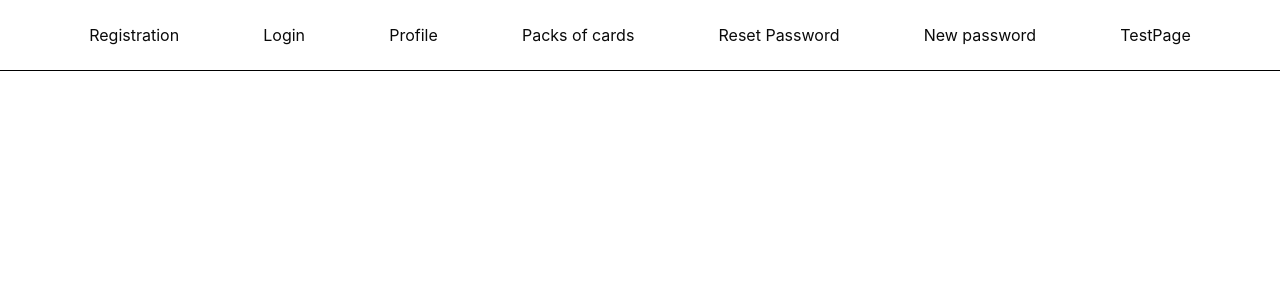
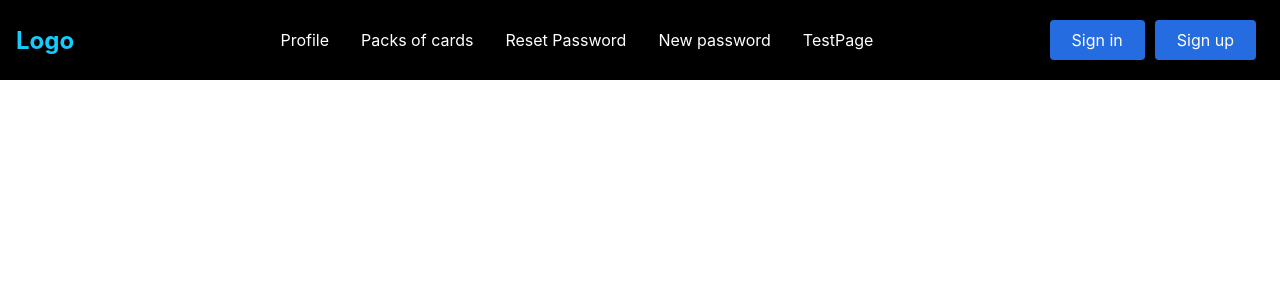
Before and after one commit to MoskvinAndrew/ReactReduxJSCardsProgect, a React (Create React App) app: page / in a window 1280 px wide. Shown: the top 300 px of the page. Built offline with nearby package versions, Linux system fonts and the light colour scheme; no server answers.

Commit message:
was changed navbar menu. were added styled-components and react-icons libs

```diff
--- a/package.json
+++ b/package.json
@@ -16,17 +16,20 @@
     "@types/node": "^12.0.0",
     "@types/react": "^16.9.53",
     "@types/react-dom": "^16.9.8",
+    "@types/styled-components": "^5.1.7",
     "@types/yup": "0.29.0",
     "axios": "^0.21.0",
     "formik": "^2.2.6",
     "material-ui": "^0.20.2",
     "react": "^17.0.1",
     "react-dom": "^17.0.1",
+    "react-icons": "^4.2.0",
     "react-redux": "^7.2.2",
     "react-router-dom": "5.2.0",
     "react-scripts": "4.0.0",
     "redux": "4.0.5",
     "redux-thunk": "2.3.0",
+    "styled-components": "^5.2.1",
     "typescript": "^4.0.3",
     "web-vitals": "^0.2.4",
     "yup": "0.29.0"
--- a/src/n1-main/m1-UI/App.tsx
+++ b/src/n1-main/m1-UI/App.tsx
@@ -5,7 +5,6 @@ import {initializedAppThunk, StatusPageType} from "../m2-BLL/Redux/app-Reducer";
 import {useDispatch, useSelector} from "react-redux";
 import {CircularProgress} from "@material-ui/core";
 import Main from "./Main/Main";
-import { PacksAPI } from '../m3-DAL/api';
 
 export const App = () => {
 
--- a/src/n1-main/m1-UI/Header/Header.tsx
+++ b/src/n1-main/m1-UI/Header/Header.tsx
@@ -1,13 +1,13 @@
 import React from 'react';
-import { Nav } from '../nav/Nav';
+import {NavBar} from '../nav/Nav';
 
 
 const Header: React.FC = () => {
-return (
-    <>
-        <Nav />
-    </>
+    return (
+        <>
+            <NavBar/>
+        </>
 
-)
+    )
 }
 export default Header;
--- a/src/n1-main/m1-UI/Routes/routes.tsx
+++ b/src/n1-main/m1-UI/Routes/routes.tsx
@@ -1,11 +1,11 @@
-import {Route, Switch, useParams} from "react-router-dom";
+import {Route, Switch} from "react-router-dom";
 import TestPage from "../../../pages/test/testPage";
 import PasswordRecovery from "../../../pages/password_recovery/passwordRecovery";
 import NewPassword from "../../../pages/new_password/newPassword";
 import FourOFour from "../../../pages/FourZeroFour/FourZeroFour";
 import React from "react";
 import {RegistrationComponent} from "../../../pages/registration/RegistrationComponent";
-import { Packs } from "../../../pages/packs/Packs";
+import {Packs} from "../../../pages/packs/Packs";
 import {Cards} from "../../../pages/cards/Cards";
 import {RoutingStringConstants} from "../../m3-DAL/routingStringConstants";
 import {LoginComponent} from "../../../pages/login/loginComponent";
--- a/src/n1-main/m1-UI/nav/Nav.tsx
+++ b/src/n1-main/m1-UI/nav/Nav.tsx
@@ -1,18 +1,40 @@
 import React from 'react';
-import {NavLink} from 'react-router-dom';
-import s from './nav.module.css';
 import {RoutingStringConstants} from "../../m3-DAL/routingStringConstants";
+import {Nav, NavBtn, NavBtnLink, NavLink, NavMenu, NavMobileBar} from "./navBarElements";
 
-export const Nav = () => {
+
+export const NavBar = () => {
     return (
-        <div className={s.nav}>
-            <NavLink to= {RoutingStringConstants.registration} >Registration</NavLink>
-            <NavLink to={RoutingStringConstants.login}>Login</NavLink>
-            <NavLink to={RoutingStringConstants.profile}>Profile</NavLink>
-            <NavLink to={RoutingStringConstants.packs}>Packs of cards</NavLink>
-            <NavLink to={RoutingStringConstants.passwordRecovery}>Reset Password</NavLink>
-            <NavLink to={RoutingStringConstants.newPassword}>New password</NavLink>
-            <NavLink to={RoutingStringConstants.testPage}>TestPage</NavLink>
-        </div>
+        <Nav>
+            <NavLink to={'/'}>
+                <h1>Logo</h1>
+            </NavLink>
+            <NavMobileBar/>
+            <NavMenu>
+                <NavLink to={RoutingStringConstants.profile} activeStyle={{color: '#15cdfc'}}>
+                    Profile
+                </NavLink>
+                <NavLink to={RoutingStringConstants.packs} activeStyle={{color: '#15cdfc'}}>
+                    Packs of cards
+                </NavLink>
+                <NavLink to={RoutingStringConstants.passwordRecovery} activeStyle={{color: '#15cdfc'}}>
+                    Reset Password
+                </NavLink>
+                <NavLink to={RoutingStringConstants.newPassword}>
+                    New password
+                </NavLink>
+                <NavLink to={RoutingStringConstants.testPage} activeStyle={{color: '#15cdfc'}}>
+                    TestPage
+                </NavLink>
+            </NavMenu>
+            <NavBtn>
+                <NavBtnLink to={RoutingStringConstants.login}>
+                    Sign in
+                </NavBtnLink>
+                <NavBtnLink to={RoutingStringConstants.registration}>
+                    Sign up
+                </NavBtnLink>
+            </NavBtn>
+        </Nav>
     );
 }
--- a/src/n1-main/m1-UI/nav/nav.module.css
+++ /dev/null
@@ -1,16 +0,0 @@
-.nav{
-    display: flex;
-    justify-content: space-evenly;
-    border-bottom: 1px solid #000000;
-    padding: 15px;
-}
-.nav a{
-    color: #0a0a0a;
-    text-decoration: none;
-    padding: 10px;
-}
-.nav a:hover{
-    color: #3f58d4;
-    text-decoration: none;
-    padding: 10px;
-}
--- /dev/null
+++ b/src/n1-main/m1-UI/nav/navBarElements.ts
@@ -0,0 +1,81 @@
+import styled from 'styled-components';
+import {NavLink as Link} from 'react-router-dom';
+import {FaBars} from 'react-icons/fa';
+
+
+export const Nav = styled.nav`
+  background-color: #000;
+  height: 80px;
+  display: flex;
+  justify-content: space-between;
+  padding: 0.5rem calc((100vw - 1300px)/2);
+  z-index: 10;
+`
+
+export const NavLink = styled(Link)`
+  color: #fff;
+  display: flex;
+  align-items: center;
+  text-decoration: none;
+  padding: 0 1rem;
+  height: 100%;
+  cursor: pointer;
+
+  &.active {
+    color: #15cdfc;
+  }
+`
+
+export const NavMobileBar = styled(FaBars)`
+  display: none;
+  color: #fff;
+
+  @media screen and (max-width: 898px){
+    display: block;
+    position: absolute;
+    top: 0;
+    right: 0;
+    transform: translate(-100%, 75%);
+    font-size: 1.8em;
+    cursor: pointer;
+  }
+`
+
+export const NavMenu = styled.div`
+  display: flex;
+  align-items: center;
+  margin-right: -24px;
+
+  @media screen and (max-width: 898px){
+    display: none;
+  }
+`
+
+export const NavBtn = styled.div`
+  display: flex;
+  align-items: center;
+  margin-right: 24px;
+
+  @media screen and (max-width: 898px){
+    display: none;
+  }
+`
+
+export const NavBtnLink = styled(Link)`
+  border-radius: 4px;
+  background: #256ce1;
+  padding: 10px 22px;
+  color: #fff;
+  border: none;
+  outline: none;
+  cursor: pointer;
+  transition: all 0.2s ease-in-out;
+  text-decoration: none;
+  margin-left: 10px;
+
+  &:hover{
+    transition: all 0.2s ease-in-out;
+    background: #fff;
+    color: #010606;
+  }
+`
--- a/src/n1-main/m2-BLL/Redux/app-Reducer.tsx
+++ b/src/n1-main/m2-BLL/Redux/app-Reducer.tsx
@@ -1,5 +1,5 @@
 import {Dispatch} from "redux";
-import { AuthAPI } from "../../m3-DAL/api";
+import {AuthAPI} from "../../m3-DAL/api";
 import {changeLoginStatusAC} from "./login-reducer";
 import {Redirect} from "react-router-dom";
 import React from "react";
@@ -13,7 +13,7 @@ enum AppActionConsts {
 
 //type
 export type ActionsAppType = ReturnType<typeof setError> |
-    ReturnType<typeof setStatus>|
+    ReturnType<typeof setStatus> |
     ReturnType<typeof setIsInitializedApp>;
 
 export type AppStateType = {
@@ -38,7 +38,7 @@ export const appReducer = (state: AppStateType = initialState, action: ActionsAp
         case AppActionConsts.SET_STATUS:
             return {...state, status: action.status};
         case AppActionConsts.SET_IS_INITIALIZED:
-            return {...state, isInitializedApp:action.isInitialized}
+            return {...state, isInitializedApp: action.isInitialized}
         default:
             return state
     }
@@ -70,16 +70,15 @@ export const initializedAppThunk = () => {
 
     return (dispatch: Dispatch) => {
         AuthAPI.me()
-            .then( (response:any) =>{
-                console.log(response)
-                dispatch(setIsInitializedApp(true));
+            .then((response: any) => {
                 dispatch(changeLoginStatusAC(true));
                 dispatch(setProfileDataAC(response.data));                 ///Андрей это временная шляпа, нужно переделать!!!!
             })
-            .catch((err:any)=>{
-                debugger
+            .catch((err: any) => {
+                <Redirect to={"/login"}/>
+            })
+            .finally(() => {
                 dispatch(setIsInitializedApp(true));
-                <Redirect to={"/login"}/>
             })
     }
 }
@@ -88,9 +87,7 @@ export const logOutMeTC = () => {
 
     return (dispatch: Dispatch) => {
         AuthAPI.logOut()
-            .then( (response:any) =>{
-                console.log(response)
-
+            .then((response: any) => {
                 dispatch(changeLoginStatusAC(false));
             })
     }
--- a/src/pages/packs/Packs.tsx
+++ b/src/pages/packs/Packs.tsx
@@ -2,7 +2,7 @@ import React, {useEffect, useState} from "react";
 import {useDispatch, useSelector} from "react-redux";
 import {NavLink, Redirect} from "react-router-dom";
 import {RootState} from "../../n1-main/m2-BLL/Redux/reduxStore";
-import {CardPackType, setDataThunk, updatePackThunk} from "../../n1-main/m2-BLL/Redux/packs-Reducer";
+import {CardPackType, setDataThunk} from "../../n1-main/m2-BLL/Redux/packs-Reducer";
 import {createStyles, makeStyles, Theme} from '@material-ui/core/styles';
 import Table from '@material-ui/core/Table';
 import TableBody from '@material-ui/core/TableBody';
```
Also changed, not shown: 1 other file (tests, documents, lock files or other folders).
